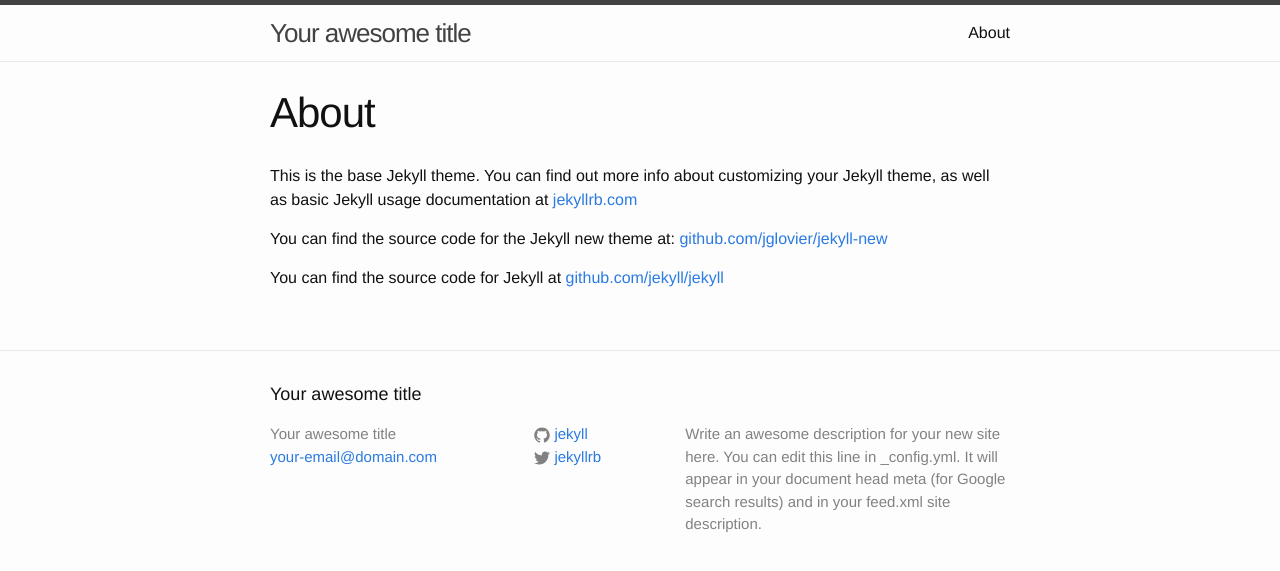
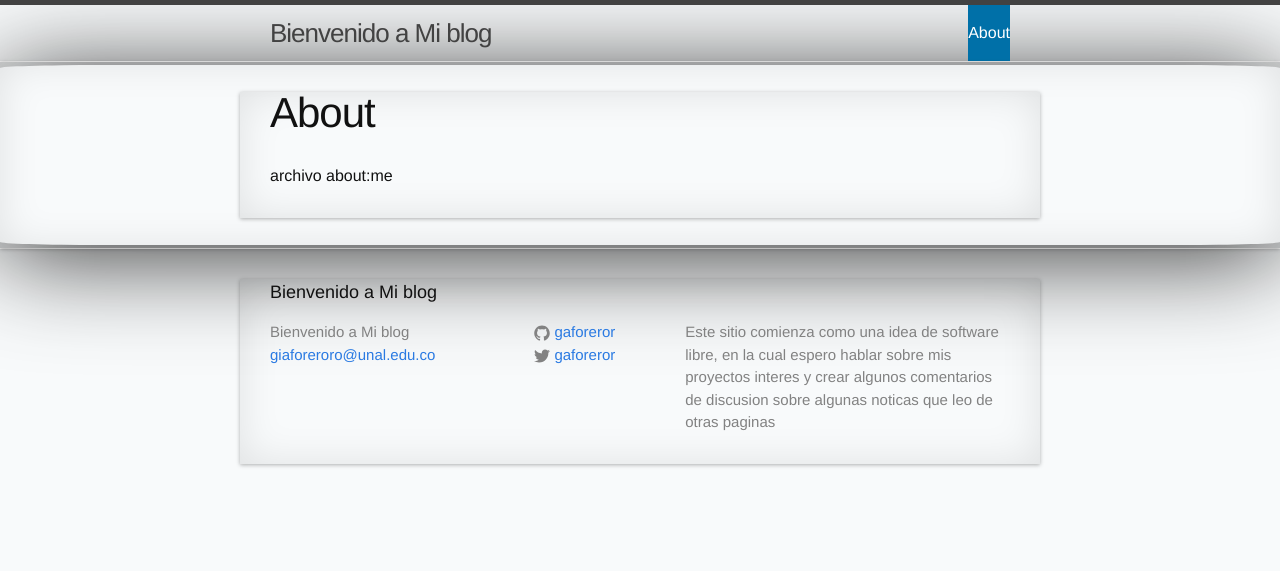
Before and after one commit to gaforeror/personal, a Jekyll site: the page built from about.md, in a window 1280 px wide. Shown: the top 571 px of the page. Built offline with Jekyll 4.4.1, drawn with Linux system fonts in a browser that asks for light colours.

Commit message:
Actualizacion de los css para mejorar la presentacion

```diff
--- a/_config.yml
+++ b/_config.yml
@@ -1,14 +1,13 @@
 # Site settings
-title: Your awesome title
-email: your-email@domain.com
+title: Bienvenido a Mi blog
+email: gaforeror@gmail.com
+email: giaforeroro@unal.edu.co
 description: > # this means to ignore newlines until "baseurl:"
-  Write an awesome description for your new site here. You can edit this
-  line in _config.yml. It will appear in your document head meta (for
-  Google search results) and in your feed.xml site description.
+ Este sitio comienza como una idea de software libre, en la cual espero hablar sobre mis proyectos interes y crear algunos comentarios de discusion sobre algunas noticas que leo de otras paginas
 baseurl: "/personal"
 url: "https://gaforeror.github.io"
-twitter_username: jekyllrb
-github_username:  jekyll
-
+twitter_username: gaforeror
+github_username:  gaforeror
+facebook_username: Aldo.corrales
 # Build settings
 markdown: kramdown
--- a/_includes/footer.html
+++ b/_includes/footer.html
@@ -1,6 +1,6 @@
 <footer class="site-footer">
 
-  <div class="wrapper">
+  <div class="wrapper footer-wrapper">
 
     <h2 class="footer-heading">{{ site.title }}</h2>
 
--- a/_layouts/default.html
+++ b/_layouts/default.html
@@ -7,8 +7,8 @@
 
     {% include header.html %}
 
-    <div class="page-content">
-      <div class="wrapper">
+    <div class="page-content main">
+      <div class="wrapper main-wrapper">
         {{ content }}
       </div>
     </div>
--- a/about.md
+++ b/about.md
@@ -3,9 +3,4 @@ layout: page
 title: About
 permalink: /about/
 ---
-
-This is the base Jekyll theme. You can find out more info about customizing your Jekyll theme, as well as basic Jekyll usage documentation at [jekyllrb.com](http://jekyllrb.com/)
-
-You can find the source code for the Jekyll new theme at: [github.com/jglovier/jekyll-new](https://github.com/jglovier/jekyll-new)
-
-You can find the source code for Jekyll at [github.com/jekyll/jekyll](https://github.com/jekyll/jekyll)
+archivo about:me
--- a/css/main.scss
+++ b/css/main.scss
@@ -14,7 +14,7 @@ $base-line-height: 1.5;
 $spacing-unit:     30px;
 
 $text-color:       #111;
-$background-color: #fdfdfd;
+$background-color: #f8fafb;
 $brand-color:      #2a7ae2;
 
 $grey-color:       #828282;
@@ -47,3 +47,61 @@ $on-laptop:        800px;
         "layout",
         "syntax-highlighting"
 ;
+.site-nav:hover {
+background: #00a1f1;
+}
+.site-nav {
+background: #0070a8;
+}
+.site-nav .page-link {
+color: #fff;
+}
+
+.main
+{
+  	position:relative;
+    -webkit-box-shadow:0 1px 4px rgba(0, 0, 0, 0.3), 0 0 40px rgba(0, 0, 0, 0.1) inset;
+       -moz-box-shadow:0 1px 4px rgba(0, 0, 0, 0.3), 0 0 40px rgba(0, 0, 0, 0.1) inset;
+            box-shadow:0 1px 4px rgba(0, 0, 0, 0.3), 0 0 40px rgba(0, 0, 0, 0.1) inset;
+}
+.main:before, .main:after
+{
+	content:"";
+    position:absolute;
+    z-index:-1;
+    -webkit-box-shadow:0 10px 100px rgba(0,0,0,0.8);
+    -moz-box-shadow:0 10px 100px rgba(0,0,0,0.8);
+    box-shadow:0 10px 100px rgba(0,0,0,0.8);
+    top:3px;
+    bottom:3px;
+    left:0;
+    right:0;
+    -moz-border-radius:100px / 3px;
+    border-radius:100px / 3px;
+}
+.main:after
+{
+	right:10px;
+    left:auto;
+    -webkit-transform:skew(8deg) rotate(3deg);
+       -moz-transform:skew(8deg) rotate(3deg);
+        -ms-transform:skew(8deg) rotate(3deg);
+         -o-transform:skew(8deg) rotate(3deg);
+            transform:skew(8deg) rotate(3deg);
+}
+
+
+
+.main-wrapper, .footer-wrapper
+{
+  	position:relative;
+    -webkit-box-shadow:0 1px 4px rgba(0, 0, 0, 0.3), 0 0 40px rgba(0, 0, 0, 0.1) inset;
+       -moz-box-shadow:0 1px 4px rgba(0, 0, 0, 0.3), 0 0 40px rgba(0, 0, 0, 0.1) inset;
+            box-shadow:0 1px 4px rgba(0, 0, 0, 0.3), 0 0 40px rgba(0, 0, 0, 0.1) inset;
+}
+
+pre{
+	-webkit-box-shadow: 10px 10px 6px -6px #777;
+	   -moz-box-shadow: 10px 10px 6px -6px #777;
+	        box-shadow: 10px 10px 6px -6px #777;
+}
```
Also changed, not shown: 5 other files.
